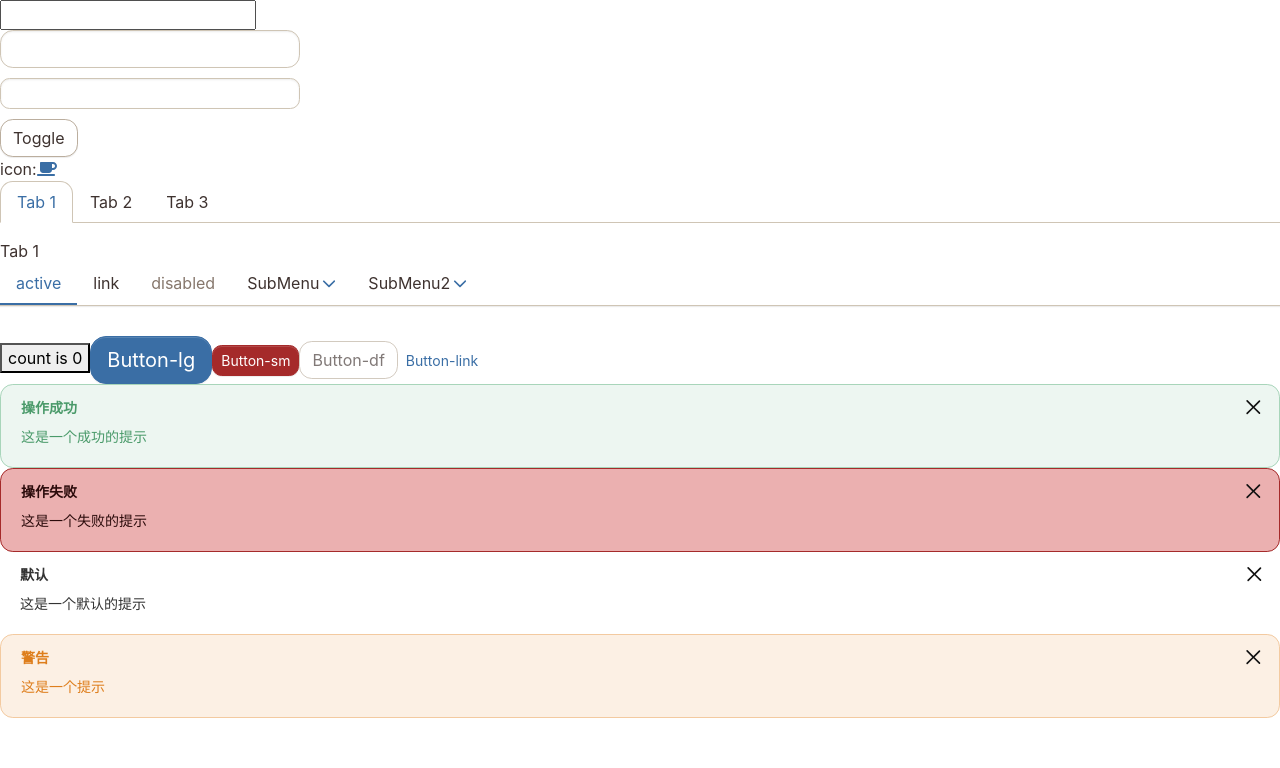
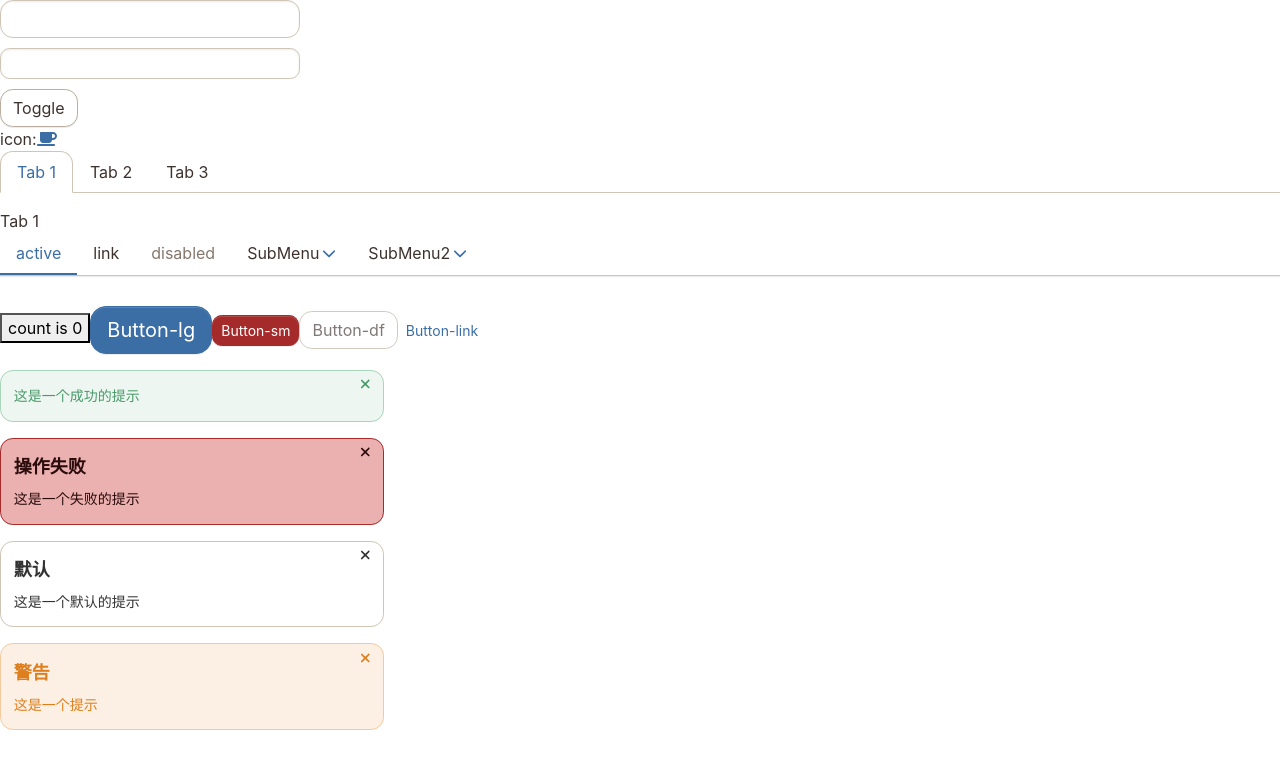
Before and after one commit to Jasmine661/jasmine-ui, a React (Vite) app: page / in a window 1280 px wide. Shown: the top 768 px of the page. Built offline with nearby package versions, Linux system fonts and the light colour scheme; no server answers.

Commit message:
upload的第一次提交

```diff
--- a/package.json
+++ b/package.json
@@ -17,6 +17,7 @@
     "@fortawesome/fontawesome-svg-core": "^6.7.2",
     "@fortawesome/free-solid-svg-icons": "^6.7.2",
     "@fortawesome/react-fontawesome": "^0.2.2",
+    "axios": "^1.10.0",
     "classnames": "^2.5.1",
     "normalize.css": "^8.0.1",
     "react": "^19.1.0",
--- a/src/App.tsx
+++ b/src/App.tsx
@@ -1,4 +1,4 @@
-import { useState } from 'react'
+import { useEffect, useState } from 'react'
 import Button from './components/Button/Button'
 import Alert from './components/Alert/Alert'
 import Menu from './components/Menu/menu'
@@ -9,14 +9,21 @@ import TabsItem from './components/Tabs/tabsItem'
 import Icon from './components/Icons/icon'
 import Transition from './components/Transition/Transition'
 import Input from './components/Input/input'
+import axios from 'axios'
 
 function App() {
   const [count, setCount] = useState(0)
   const [show, setShow] = useState(false)
+
+  const [title, setTitle] = useState('')
+  useEffect(() => {
+    axios.get('https://dummyjson.com/products/1').then((res) => setTitle(res.data.title))
+  })
   return (
     <>
+      {/* 测试dummyJSON */}
+      <div>{title}</div>
       {/* 测试input */}
-      <input type="text" />
       <div>
         <Input></Input>
         <Input size="sm"></Input>
@@ -105,13 +112,7 @@ function App() {
       </div>
       {/* 测试Alert */}
       <div>
-        <Alert
-          type="success"
-          title="操作成功"
-          description="这是一个成功的提示"
-          closable={true}
-          onClose={() => {}}
-        />
+        <Alert type="success" description="这是一个成功的提示" closable={true} onClose={() => {}} />
         <Alert
           type="error"
           title="操作失败"
--- a/src/components/Alert/Alert.tsx
+++ b/src/components/Alert/Alert.tsx
@@ -1,12 +1,14 @@
 import React, { useState } from 'react'
 import classNames from 'classnames'
+import Icon from '../Icons/icon'
+import Transition from '../Transition/Transition'
 
 export type AlertType = 'success' | 'warning' | 'error' | 'info'
 
 export interface AlertProps {
   type?: AlertType
-  title: string
-  description?: string
+  title?: string
+  description: string
   onClose?: () => void
   closable?: boolean
 }
@@ -29,30 +31,15 @@ const Alert: React.FC<AlertProps> = (props) => {
   if (!visible) return null // 不显示
 
   return (
-    <div className={classes}>
-      <div className="Alert-text">
-        <strong>{title}</strong>
-        {description && <p>{description}</p>}
+    <Transition in={visible} timeout={300} animation="zoom-in-top">
+      <div className={classes}>
+        <div className="Alert-text">
+          {title && <strong>{title}</strong>}
+          {description && <p>{description}</p>}
+        </div>
+        {closable && <Icon icon="close" onClick={handleClose} />}
       </div>
-      {closable && (
-        <svg
-          className="Alert-close"
-          viewBox="0 0 1024 1024"
-          version="1.1"
-          xmlns="http://www.w3.org/2000/svg"
-          width="20"
-          height="20"
-          onClick={handleClose}
-          style={{ cursor: 'pointer' }}
-        >
-          <path d="M0 0h1024v1024H0z" fill="#FF0033" fillOpacity="0"></path>
-          <path
-            d="M240.448 168l2.346667 2.154667 289.92 289.941333 279.253333-279.253333a42.666667 42.666667 0 0 1 62.506667 58.026666l-2.133334 2.346667-279.296 279.210667 279.274667 279.253333a42.666667 42.666667 0 0 1-58.005333 62.528l-2.346667-2.176-279.253333-279.253333-289.92 289.962666a42.666667 42.666667 0 0 1-62.506667-58.005333l2.154667-2.346667 289.941333-289.962666-289.92-289.92a42.666667 42.666667 0 0 1 57.984-62.506667z"
-            fill="#111111"
-          ></path>
-        </svg>
-      )}
-    </div>
+    </Transition>
   )
 }
 
--- a/src/components/Alert/_style.scss
+++ b/src/components/Alert/_style.scss
@@ -5,15 +5,21 @@
 .alert {
   padding: $alert-padding-y $alert-padding-x;
   border-radius: $alert-border-radius;
+  border: 1px solid $gray-300;
   font-size: 14px;
   color: #333;
   background-color: $white;
   position: relative;
   display: flex;
   justify-content: space-between;
+  width: 30%;
+  margin: 1rem 0;
   .Alert-text {
     strong {
+      display: block;
       font-weight: bold;
+      font-size: 1.125rem;
+      margin-top: 0.5rem;
     }
     p {
       margin-top: 0.5rem;
--- a/src/styles/_variables.scss
+++ b/src/styles/_variables.scss
@@ -292,8 +292,8 @@ $table-border-color-accent: $gray-200 !default;
 $table-border-color-hover: $gray-400 !default;
 
 // alert
-$alert-padding-y: 0.75rem !default;
-$alert-padding-x: 1.25rem !default;
+$alert-padding-y: 0.4rem !default;
+$alert-padding-x: 0.8rem !default;
 $alert-margin-bottom: 1rem !default;
 $alert-border-radius: $border-radius !default;
 
```
Also changed, not shown: src/components/Upload/_style.scss (added, +75 -0 lines), src/components/Upload/upload.tsx (added, +36 -0 lines), 2 other files (tests, documents, lock files or other folders).
